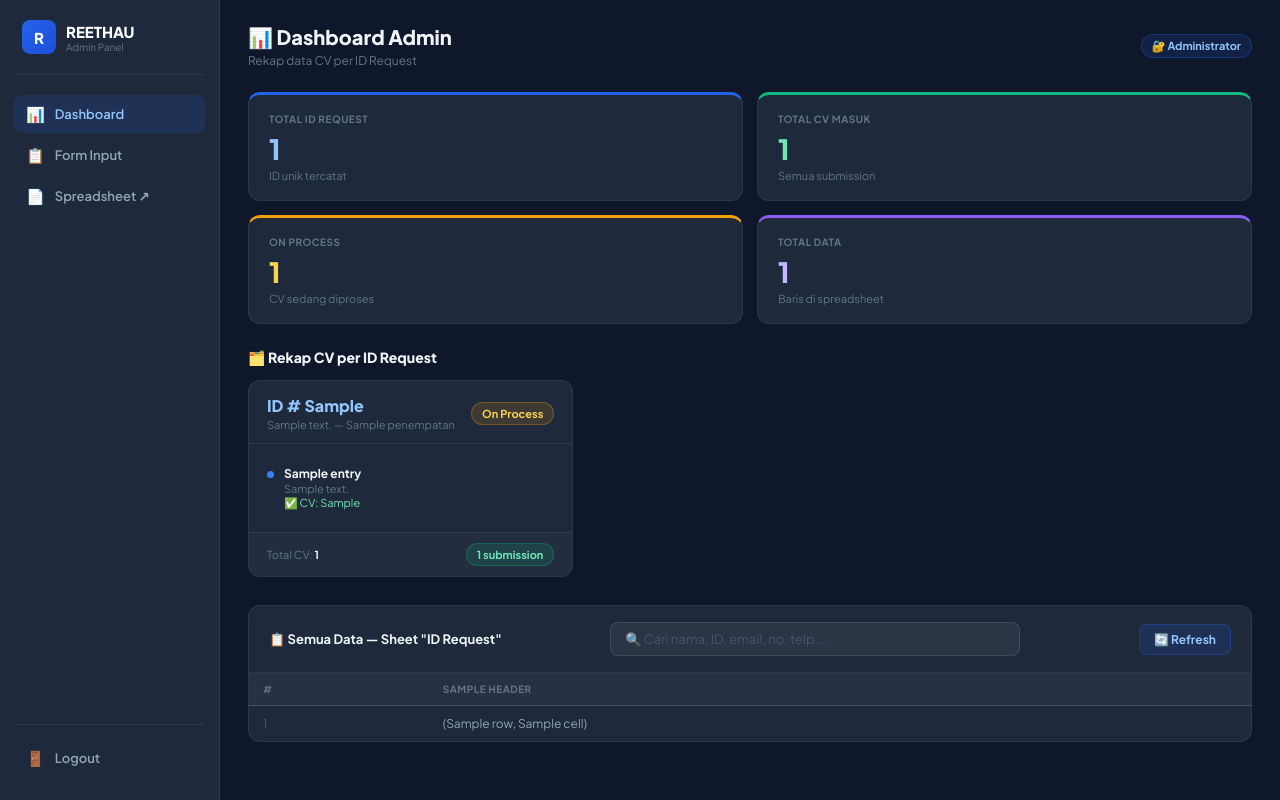
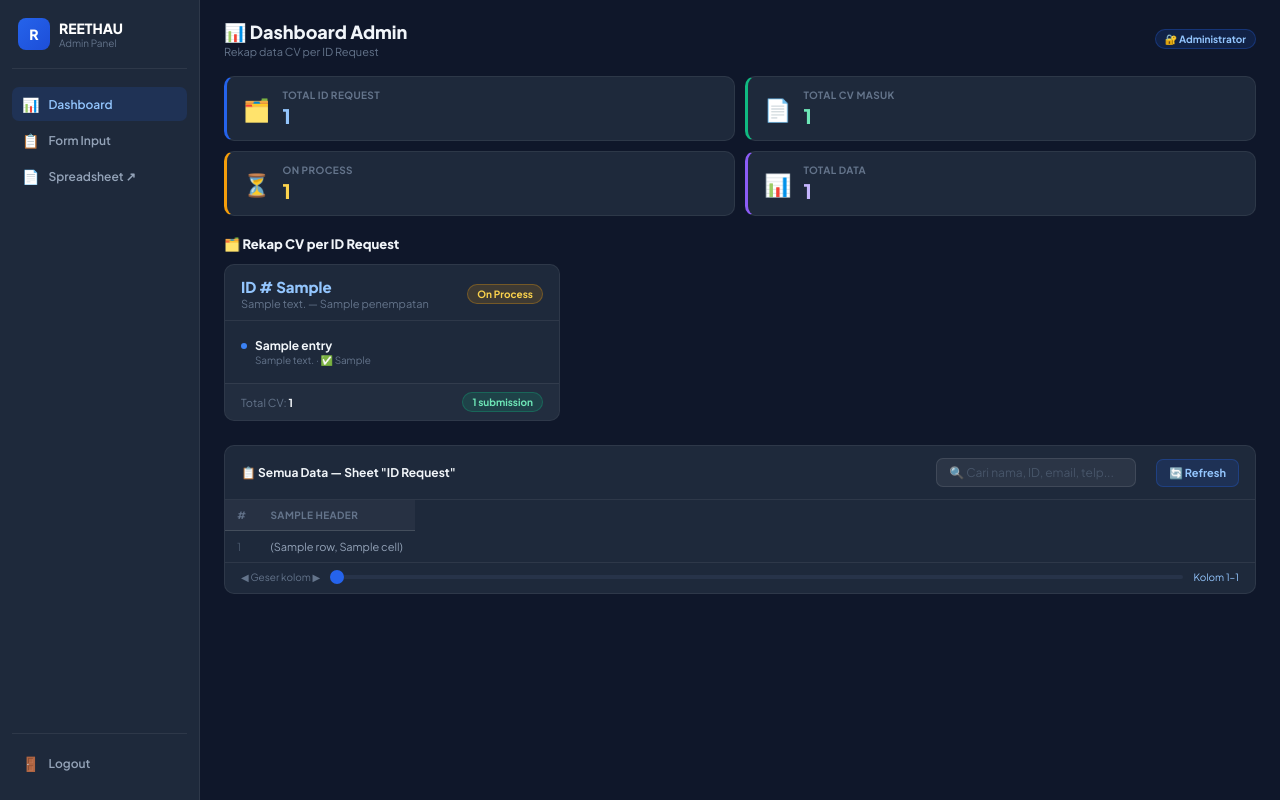
Before and after one commit to jaimeao3/reethau-form2, a Flask app: template templates/admin_dashboard.html in a window 1280 px wide. Run offline with Flask 3, Linux system fonts and the light colour scheme; the template is opened without the code that fills it: most values are stand-ins (such as "Sample title", 1, 10 or a date in 2020).

Commit message:
compact dashboard

```diff
--- a/templates/admin_dashboard.html
+++ b/templates/admin_dashboard.html
@@ -17,7 +17,6 @@
       --blue-light: #3b82f6;
       --green: #10b981;
       --yellow: #f59e0b;
-      --red: #ef4444;
       --purple: #8b5cf6;
       --text: #f1f5f9;
       --text-muted: #64748b;
@@ -35,147 +34,125 @@
 
     /* ===== SIDEBAR ===== */
     .sidebar {
-      width: 220px;
+      width: 200px;
       background: var(--surface);
       border-right: 1px solid var(--border);
-      display: flex;
-      flex-direction: column;
-      padding: 20px 14px;
-      position: fixed;
-      height: 100vh;
-      top: 0; left: 0;
+      display: flex; flex-direction: column;
+      padding: 18px 12px;
+      position: fixed; height: 100vh; top: 0; left: 0;
     }
-
     .sidebar-logo {
-      display: flex; align-items: center; gap: 10px;
-      padding: 0 8px 20px;
+      display: flex; align-items: center; gap: 9px;
+      padding: 0 6px 18px;
       border-bottom: 1px solid var(--border);
-      margin-bottom: 20px;
+      margin-bottom: 18px;
     }
-
     .logo-box {
-      width: 34px; height: 34px;
+      width: 32px; height: 32px;
       background: linear-gradient(135deg, #2563eb, #1d4ed8);
       border-radius: 8px;
       display: flex; align-items: center; justify-content: center;
-      font-size: 15px; font-weight: 900; color: #fff;
+      font-size: 14px; font-weight: 900; color: #fff;
     }
-
-    .sidebar-logo h1 { font-size: 15px; font-weight: 800; color: #fff; }
+    .sidebar-logo h1 { font-size: 14px; font-weight: 800; color: #fff; }
     .sidebar-logo p  { font-size: 10px; color: var(--text-muted); }
 
     .nav-item {
-      display: flex; align-items: center; gap: 10px;
-      padding: 9px 12px; border-radius: 8px;
-      font-size: 13px; font-weight: 600; color: var(--text-sub);
-      text-decoration: none; margin-bottom: 3px;
-      transition: all .2s;
+      display: flex; align-items: center; gap: 9px;
+      padding: 8px 10px; border-radius: 7px;
+      font-size: 12px; font-weight: 600; color: var(--text-sub);
+      text-decoration: none; margin-bottom: 2px; transition: all .2s;
     }
     .nav-item:hover { background: var(--surface2); color: var(--text); }
     .nav-item.active { background: rgba(37,99,235,0.15); color: #93c5fd; }
-    .nav-item span { font-size: 15px; }
-
-    .sidebar-bottom {
-      margin-top: auto;
-      padding-top: 14px;
-      border-top: 1px solid var(--border);
-    }
+    .nav-item span { font-size: 14px; }
+    .sidebar-bottom { margin-top: auto; padding-top: 12px; border-top: 1px solid var(--border); }
 
     /* ===== MAIN ===== */
-    .main { margin-left: 220px; flex: 1; padding: 24px 28px; }
+    .main { margin-left: 200px; flex: 1; padding: 20px 24px; }
 
     .page-header {
       display: flex; align-items: center; justify-content: space-between;
-      margin-bottom: 24px;
+      margin-bottom: 18px;
     }
-    .page-header h2 { font-size: 20px; font-weight: 800; }
-    .page-header p  { font-size: 12px; color: var(--text-muted); margin-top: 3px; }
+    .page-header h2 { font-size: 18px; font-weight: 800; }
+    .page-header p  { font-size: 11px; color: var(--text-muted); margin-top: 2px; }
 
     .badge {
-      display: inline-flex; align-items: center; gap: 5px;
-      padding: 4px 10px; border-radius: 20px;
-      font-size: 11px; font-weight: 700;
+      display: inline-flex; align-items: center; gap: 4px;
+      padding: 3px 9px; border-radius: 20px;
+      font-size: 10px; font-weight: 700;
     }
     .badge-blue   { background: rgba(37,99,235,0.15);  color: #93c5fd;  border: 1px solid rgba(37,99,235,0.3); }
     .badge-green  { background: rgba(16,185,129,0.15); color: #6ee7b7;  border: 1px solid rgba(16,185,129,0.3); }
     .badge-yellow { background: rgba(245,158,11,0.15); color: #fcd34d;  border: 1px solid rgba(245,158,11,0.3); }
 
-    /* ===== STAT GRID 2x2 ===== */
+    /* ===== STAT GRID 2x2 COMPACT ===== */
     .stats-grid {
       display: grid;
       grid-template-columns: 1fr 1fr;
-      gap: 14px;
-      margin-bottom: 24px;
+      gap: 10px;
+      margin-bottom: 20px;
     }
-
     .stat-card {
       background: var(--surface);
       border: 1px solid var(--border);
-      border-radius: 12px;
-      padding: 18px 20px;
+      border-radius: 10px;
+      padding: 12px 16px;
+      display: flex; align-items: center; gap: 12px;
     }
-    .stat-label { font-size: 10px; font-weight: 700; color: var(--text-muted); text-transform: uppercase; letter-spacing: 0.5px; }
-    .stat-value { font-size: 28px; font-weight: 800; margin: 6px 0 3px; }
-    .stat-sub   { font-size: 11px; color: var(--text-muted); }
-    .stat-blue   { border-top: 3px solid var(--blue); }
-    .stat-green  { border-top: 3px solid var(--green); }
-    .stat-yellow { border-top: 3px solid var(--yellow); }
-    .stat-purple { border-top: 3px solid var(--purple); }
+    .stat-icon { font-size: 22px; }
+    .stat-label { font-size: 10px; font-weight: 700; color: var(--text-muted); text-transform: uppercase; letter-spacing: 0.4px; }
+    .stat-value { font-size: 20px; font-weight: 800; margin: 2px 0 0; }
+    .stat-blue   { border-left: 3px solid var(--blue); }
+    .stat-green  { border-left: 3px solid var(--green); }
+    .stat-yellow { border-left: 3px solid var(--yellow); }
+    .stat-purple { border-left: 3px solid var(--purple); }
 
     /* ===== ID CARDS ===== */
     .section-title {
-      font-size: 14px; font-weight: 800;
-      margin-bottom: 14px;
-      display: flex; align-items: center; gap: 8px;
+      font-size: 13px; font-weight: 800;
+      margin-bottom: 12px;
+      display: flex; align-items: center; gap: 6px;
     }
-
     .id-grid {
       display: grid;
-      grid-template-columns: repeat(auto-fill, minmax(300px, 1fr));
-      gap: 14px;
-      margin-bottom: 28px;
+      grid-template-columns: repeat(auto-fill, minmax(280px, 1fr));
+      gap: 12px;
+      margin-bottom: 24px;
     }
-
     .id-card {
       background: var(--surface);
       border: 1px solid var(--border);
-      border-radius: 12px;
-      overflow: hidden;
+      border-radius: 10px; overflow: hidden;
       transition: border-color .2s;
     }
     .id-card:hover { border-color: rgba(37,99,235,0.4); }
-
     .id-card-header {
-      padding: 14px 18px 12px;
+      padding: 12px 16px 10px;
       border-bottom: 1px solid var(--border);
       display: flex; align-items: center; justify-content: space-between;
     }
-    .id-number { font-size: 16px; font-weight: 800; color: #93c5fd; }
-    .id-posisi { font-size: 11px; color: var(--text-muted); margin-top: 2px; }
-
+    .id-number { font-size: 15px; font-weight: 800; color: #93c5fd; }
+    .id-posisi { font-size: 11px; color: var(--text-muted); margin-top: 1px; }
     .id-card-body {
-      padding: 14px 18px;
-      max-height: 220px;
-      overflow-y: auto;
-      scrollbar-width: thin;
-      scrollbar-color: #2563eb #1e293b;
+      padding: 10px 16px;
+      max-height: 180px; overflow-y: auto;
+      scrollbar-width: thin; scrollbar-color: #2563eb #1e293b;
     }
     .id-card-body::-webkit-scrollbar { width: 4px; }
-    .id-card-body::-webkit-scrollbar-track { background: #1e293b; border-radius: 10px; }
-    .id-card-body::-webkit-scrollbar-thumb { background: #2563eb; border-radius: 10px; }
-
+    .id-card-body::-webkit-scrollbar-track { background: #1e293b; }
+    .id-card-body::-webkit-scrollbar-thumb { background: #2563eb; border-radius: 4px; }
     .cv-entry {
-      display: flex; align-items: flex-start; gap: 10px;
-      padding: 8px 0;
-      border-bottom: 1px solid var(--border);
+      display: flex; align-items: flex-start; gap: 8px;
+      padding: 7px 0; border-bottom: 1px solid var(--border);
     }
     .cv-entry:last-child { border-bottom: none; }
-    .cv-dot { width: 7px; height: 7px; border-radius: 50%; background: var(--blue-light); margin-top: 5px; flex-shrink: 0; }
-    .cv-nama  { font-size: 12px; font-weight: 700; color: var(--text); }
-    .cv-info  { font-size: 11px; color: var(--text-muted); margin-top: 1px; }
-
+    .cv-dot { width: 6px; height: 6px; border-radius: 50%; background: var(--blue-light); margin-top: 5px; flex-shrink: 0; }
+    .cv-nama { font-size: 12px; font-weight: 700; color: var(--text); }
+    .cv-info { font-size: 10px; color: var(--text-muted); margin-top: 1px; }
     .id-card-footer {
-      padding: 10px 18px;
+      padding: 8px 16px;
       background: rgba(255,255,255,0.02);
       border-top: 1px solid var(--border);
       display: flex; align-items: center; justify-content: space-between;
@@ -187,109 +164,123 @@
     .table-card {
       background: var(--surface);
       border: 1px solid var(--border);
-      border-radius: 12px;
-      overflow: hidden;
+      border-radius: 10px; overflow: hidden;
     }
 
     .table-header {
-      padding: 16px 20px;
+      padding: 12px 16px;
       border-bottom: 1px solid var(--border);
-      display: flex; align-items: center; justify-content: space-between;
-      gap: 12px;
-      flex-wrap: wrap;
+      display: flex; align-items: center; gap: 10px;
+      flex-wrap: nowrap;
     }
-    .table-header h3 { font-size: 13px; font-weight: 700; }
-
-    /* ===== SEARCH BOX ===== */
-    .search-area {
-      display: flex; align-items: center; gap: 10px; flex: 1;
-      max-width: 420px;
-    }
+    .table-header h3 { font-size: 12px; font-weight: 700; white-space: nowrap; margin-right: auto; }
 
     .search-input {
-      flex: 1;
-      padding: 8px 14px;
+      padding: 6px 12px;
       background: rgba(255,255,255,0.06);
       border: 1.5px solid rgba(255,255,255,0.1);
-      border-radius: 8px;
-      font-size: 13px;
-      color: var(--text);
-      font-family: inherit;
-      outline: none;
+      border-radius: 7px;
+      font-size: 12px; color: var(--text);
+      font-family: inherit; outline: none;
       transition: border-color .2s;
+      width: 200px;
     }
     .search-input:focus { border-color: #2563eb; }
     .search-input::placeholder { color: #475569; }
 
-    .search-count {
-      font-size: 12px; color: var(--text-muted);
-      white-space: nowrap;
-    }
+    .search-count { font-size: 11px; color: var(--text-muted); white-space: nowrap; }
 
     .btn-refresh {
-      padding: 7px 14px;
-      background: rgba(37,99,235,0.15);
-      color: #93c5fd;
+      padding: 6px 12px;
+      background: rgba(37,99,235,0.15); color: #93c5fd;
       border: 1px solid rgba(37,99,235,0.3);
-      border-radius: 8px;
-      font-size: 12px; font-weight: 700;
+      border-radius: 7px; font-size: 11px; font-weight: 700;
       cursor: pointer; font-family: inherit;
-      transition: all .2s;
-      white-space: nowrap;
+      white-space: nowrap; transition: all .2s;
     }
     .btn-refresh:hover { background: rgba(37,99,235,0.25); }
 
-    .table-scroll { overflow-x: auto; }
+    /* ===== TABLE WITH SLIDER ===== */
+    .table-wrapper {
+      overflow: hidden;
+    }
+
+    .table-scroll-x {
+      overflow-x: auto;
+      scrollbar-width: thin;
+      scrollbar-color: #2563eb #1e293b;
+    }
+    .table-scroll-x::-webkit-scrollbar { height: 6px; }
+    .table-scroll-x::-webkit-scrollbar-track { background: #1e293b; }
+    .table-scroll-x::-webkit-scrollbar-thumb { background: #2563eb; border-radius: 4px; }
+
+    /* Slider control */
+    .slider-area {
+      padding: 8px 16px 10px;
+      border-top: 1px solid var(--border);
+      display: flex; align-items: center; gap: 10px;
+    }
+    .slider-label { font-size: 10px; color: var(--text-muted); white-space: nowrap; }
+    .col-slider {
+      flex: 1;
+      -webkit-appearance: none;
+      height: 4px;
+      border-radius: 4px;
+      background: var(--surface2);
+      outline: none;
+      cursor: pointer;
+    }
+    .col-slider::-webkit-slider-thumb {
+      -webkit-appearance: none;
+      width: 14px; height: 14px;
+      border-radius: 50%;
+      background: #2563eb;
+      cursor: pointer;
+    }
+    .col-slider::-moz-range-thumb {
+      width: 14px; height: 14px;
+      border-radius: 50%;
+      background: #2563eb;
+      cursor: pointer; border: none;
+    }
+    .slider-pos { font-size: 10px; color: #93c5fd; white-space: nowrap; min-width: 40px; text-align: right; }
 
     table {
-      width: 100%;
+      width: max-content;
       border-collapse: collapse;
-      font-size: 12px;
-      min-width: 700px;
+      font-size: 11px;
     }
-
     thead th {
       background: rgba(255,255,255,0.04);
-      padding: 10px 14px;
-      text-align: left;
-      font-size: 10px;
-      font-weight: 700;
-      text-transform: uppercase;
-      letter-spacing: 0.5px;
-      color: var(--text-muted);
-      white-space: nowrap;
+      padding: 9px 12px;
+      text-align: left; font-size: 10px; font-weight: 700;
+      text-transform: uppercase; letter-spacing: 0.4px;
+      color: var(--text-muted); white-space: nowrap;
       border-bottom: 1px solid var(--border);
     }
+    /* Kolom yang disembunyikan awalnya */
+    thead th.extra-col { display: none; }
+    tbody td.extra-col { display: none; }
 
     tbody td {
-      padding: 10px 14px;
+      padding: 9px 12px;
       border-bottom: 1px solid var(--border);
-      color: var(--text-sub);
-      white-space: nowrap;
+      color: var(--text-sub); white-space: nowrap;
+      max-width: 160px; overflow: hidden; text-overflow: ellipsis;
     }
     tbody tr:last-child td { border-bottom: none; }
     tbody tr:hover td { background: rgba(255,255,255,0.02); color: var(--text); }
     tbody tr.hidden-row { display: none; }
 
     .no-results {
-      text-align: center; padding: 40px;
-      color: var(--text-muted); font-size: 13px;
-      display: none;
+      text-align: center; padding: 30px;
+      color: var(--text-muted); font-size: 12px; display: none;
     }
-
-    .empty-state { text-align: center; padding: 50px; color: var(--text-muted); font-size: 13px; }
+    .empty-state { text-align: center; padding: 40px; color: var(--text-muted); font-size: 12px; }
     .error-banner {
       background: rgba(239,68,68,0.1); border: 1px solid rgba(239,68,68,0.3);
-      border-radius: 10px; padding: 12px 16px; color: #fca5a5;
-      font-size: 13px; margin-bottom: 18px;
-    }
-
-    /* highlight search match */
-    mark {
-      background: rgba(245,158,11,0.3);
-      color: #fcd34d;
-      border-radius: 2px;
-      padding: 0 2px;
+      border-radius: 8px; padding: 10px 14px; color: #fca5a5;
+      font-size: 12px; margin-bottom: 16px;
     }
   </style>
 </head>
@@ -327,27 +318,35 @@
     <div class="error-banner">⚠️ {{ error }}</div>
     {% endif %}
 
-    <!-- Stat Cards 2x2 -->
+    <!-- Stat Cards 2x2 Compact -->
     <div class="stats-grid">
       <div class="stat-card stat-blue">
+        <div class="stat-icon">🗂️</div>
+        <div>
           <div class="stat-label">Total ID Request</div>
           <div class="stat-value" style="color:#93c5fd;">{{ summary | length }}</div>
-        <div class="stat-sub">ID unik tercatat</div>
+        </div>
       </div>
       <div class="stat-card stat-green">
+        <div class="stat-icon">📄</div>
+        <div>
           <div class="stat-label">Total CV Masuk</div>
           <div class="stat-value" style="color:#6ee7b7;">{{ rows | length }}</div>
-        <div class="stat-sub">Semua submission</div>
+        </div>
       </div>
       <div class="stat-card stat-yellow">
+        <div class="stat-icon">⏳</div>
+        <div>
           <div class="stat-label">On Process</div>
           <div class="stat-value" style="color:#fcd34d;">{{ rows | length }}</div>
-        <div class="stat-sub">CV sedang diproses</div>
+        </div>
       </div>
       <div class="stat-card stat-purple">
+        <div class="stat-icon">📊</div>
+        <div>
           <div class="stat-label">Total Data</div>
           <div class="stat-value" style="color:#c4b5fd;">{{ rows | length }}</div>
-        <div class="stat-sub">Baris di spreadsheet</div>
+        </div>
       </div>
     </div>
 
@@ -370,10 +369,7 @@
             <div class="cv-dot"></div>
             <div>
               <div class="cv-nama">{{ entry.nama or '(Nama tidak tersedia)' }}</div>
-              <div class="cv-info">{{ entry.posisi or '-' }}</div>
-              {% if entry.cv_process %}
-              <div class="cv-info" style="color:#6ee7b7;">✅ CV: {{ entry.cv_process }}</div>
-              {% endif %}
+              <div class="cv-info">{{ entry.posisi or '-' }}{% if entry.cv_process %} · ✅ {{ entry.cv_process }}{% endif %}</div>
             </div>
           </div>
           {% endfor %}
@@ -391,28 +387,23 @@
     <div class="table-card">
       <div class="table-header">
         <h3>📋 Semua Data — Sheet "ID Request"</h3>
-        <div class="search-area">
-          <input
-            type="text"
-            class="search-input"
-            id="searchInput"
-            placeholder="🔍 Cari nama, ID, email, no. telp..."
-            oninput="cariData(this.value)"
-          />
+        <input type="text" class="search-input" id="searchInput"
+          placeholder="🔍 Cari nama, ID, email, telp..."
+          oninput="cariData(this.value)" />
         <span class="search-count" id="searchCount"></span>
-        </div>
         <button class="btn-refresh" onclick="location.reload()">🔄 Refresh</button>
       </div>
 
       {% if rows %}
-      <div class="table-scroll">
+      <div class="table-wrapper">
+        <div class="table-scroll-x" id="tableScrollX">
           <table id="dataTable">
             <thead>
-            <tr>
+              <tr id="headerRow">
                 <th>#</th>
                 {% for h in headers %}
                   {% if h != 'Timestamp' %}
-                <th>{{ h }}</th>
+                  <th class="col-header">{{ h }}</th>
                   {% endif %}
                 {% endfor %}
               </tr>
@@ -423,16 +414,27 @@
                 <td style="color:#475569;">{{ loop.index }}</td>
                 {% for i, cell in row | enumerate %}
                   {% if headers[i] != 'Timestamp' %}
-                <td>{{ cell }}</td>
+                  <td class="col-data">{{ cell }}</td>
                   {% endif %}
                 {% endfor %}
               </tr>
               {% endfor %}
             </tbody>
           </table>
+        </div>
+
+        <!-- Slider -->
+        <div class="slider-area">
+          <span class="slider-label">◀ Geser kolom ▶</span>
+          <input type="range" class="col-slider" id="colSlider"
+            min="0" max="100" value="0"
+            oninput="geserKolom(this.value)" />
+          <span class="slider-pos" id="sliderPos">Kolom 1–6</span>
+        </div>
+      </div>
+
       <div class="no-results" id="noResults">
-          🔍 Tidak ada data yang cocok dengan pencarian Anda.
-        </div>
+        🔍 Tidak ada data yang cocok.
       </div>
       {% else %}
       <div class="empty-state">📭 Belum ada data di sheet "ID Request"</div>
@@ -443,6 +445,7 @@
 </div>
 
 <script>
+// ===== SEARCH =====
 function cariData(keyword) {
   const rows = document.querySelectorAll('#tableBody tr');
   const noResults = document.getElementById('noResults');
@@ -463,6 +466,38 @@ function cariData(keyword) {
   noResults.style.display = (visible === 0 && q) ? 'block' : 'none';
   searchCount.textContent = q ? `${visible} hasil` : '';
 }
+
+// ===== COLUMN SLIDER =====
+const COLS_VISIBLE = 6; // jumlah kolom yang tampil sekaligus
+
+function geserKolom(val) {
+  const headers = document.querySelectorAll('th.col-header');
+  const totalCols = headers.length;
+  const maxStart = Math.max(0, totalCols - COLS_VISIBLE);
+  const startIdx = Math.round((val / 100) * maxStart);
+  const endIdx = startIdx + COLS_VISIBLE;
+
+  headers.forEach((th, i) => {
+    const show = i >= startIdx && i < endIdx;
+    th.style.display = show ? '' : 'none';
+  });
+
+  // Update semua td juga
+  const allRows = document.querySelectorAll('#tableBody tr');
+  allRows.forEach(row => {
+    const cells = row.querySelectorAll('td.col-data');
+    cells.forEach((td, i) => {
+      const show = i >= startIdx && i < endIdx;
+      td.style.display = show ? '' : 'none';
+    });
+  });
+
+  document.getElementById('sliderPos').textContent =
+    `Kolom ${startIdx + 1}–${Math.min(endIdx, totalCols)}`;
+}
+
+// Init: tampilkan 6 kolom pertama saja
+window.addEventListener('load', () => geserKolom(0));
 </script>
 </body>
 </html>
```
Lines whose indentation alone changed are shown as unchanged.
